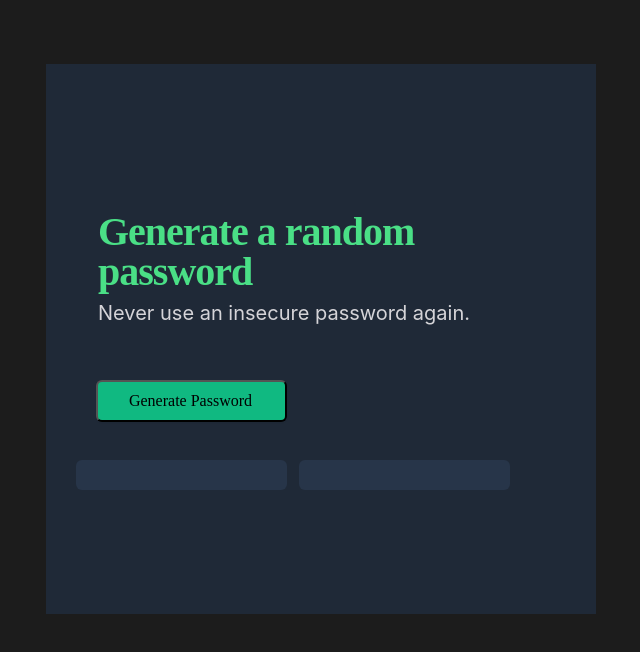
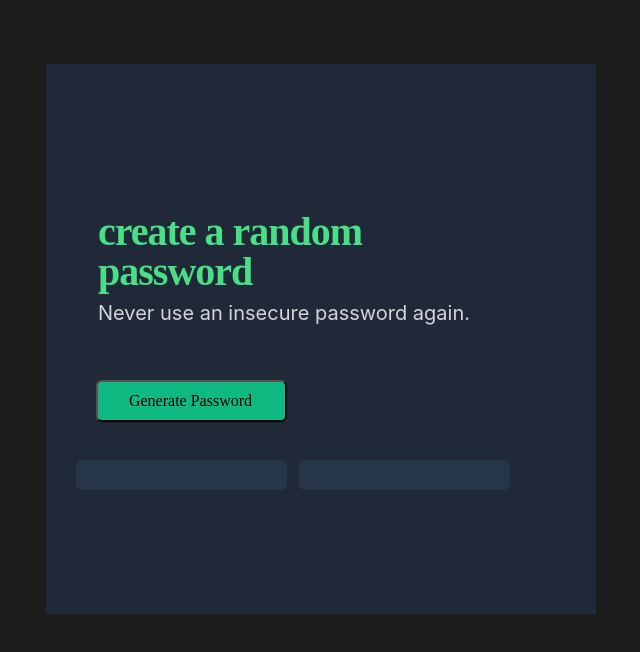
Before and after one commit to gambinoxxx/password-generator, a plain HTML site: page index.html in a window 1280 px wide. Shown: the whole page, without its empty margins (14-654 px from the left). Drawn offline with nearby package versions, Linux system fonts and the light colour scheme.

Commit message:
Update index.html
changing generate to create

```diff
--- a/index.html
+++ b/index.html
@@ -4,7 +4,7 @@
     </head>
     <body>
         <div>
-        <h2>Generate a random password</h2>
+        <h2>create a random password</h2>
         <p>Never use an insecure password again.</p>
         </div>
         <button id="generatePass">Generate Password</button>
```
